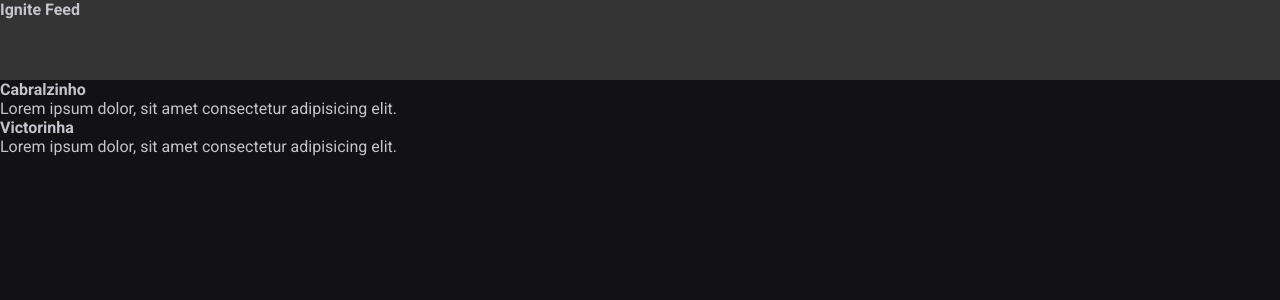
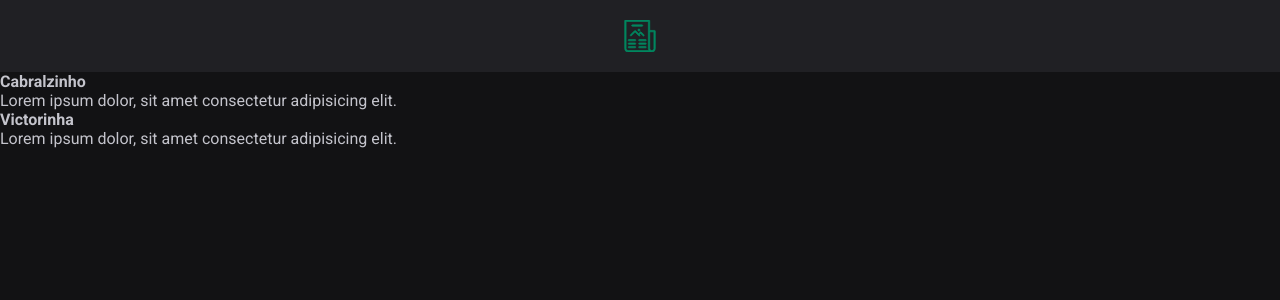
Before and after one commit to filipecabraal/curso-react-rocketseat, a React (Vite) app: page / in a window 1280 px wide. Shown: the top 300 px of the page. Built offline with nearby package versions, Linux system fonts and the light colour scheme.

Commit message:
[Modulo 02] -> Começando a construir o header

```diff
--- a/src/components/Header.jsx
+++ b/src/components/Header.jsx
@@ -1,11 +1,13 @@
 import styles from './Header.module.css';
+
+import Logo from '../assets/logo.svg';
 
 // Criar comp. React com a primeira letra maiúscula, p/ não conflitar com palavras chaves;
 export  function Header() {
     return (
         <>
             <header className={styles.header}>
-                <strong>Ignite Feed</strong>
+                <img src={Logo} alt="Logotipo curso React Rocket Seat" />
             </header>
         </>
     );
--- a/src/components/Header.module.css
+++ b/src/components/Header.module.css
@@ -1,4 +1,10 @@
 .header {
-    background: #333;
-    height: 80px;
+    background: var(--gray-800);
+    display: flex;
+    justify-content: center;
+    padding: 1.25rem 0;
 }
+
+.header img {
+    height: 2rem;
+}
```
Also changed, not shown: src/assets/logo.svg (added).
